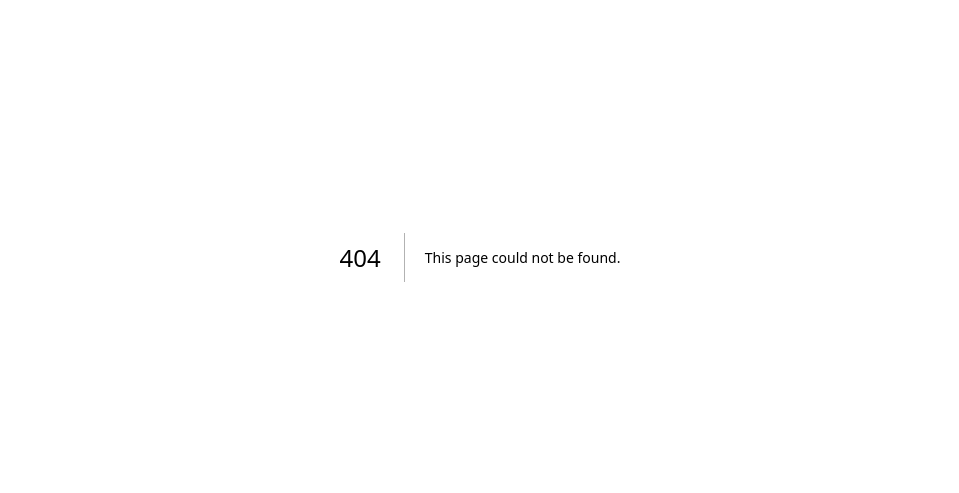
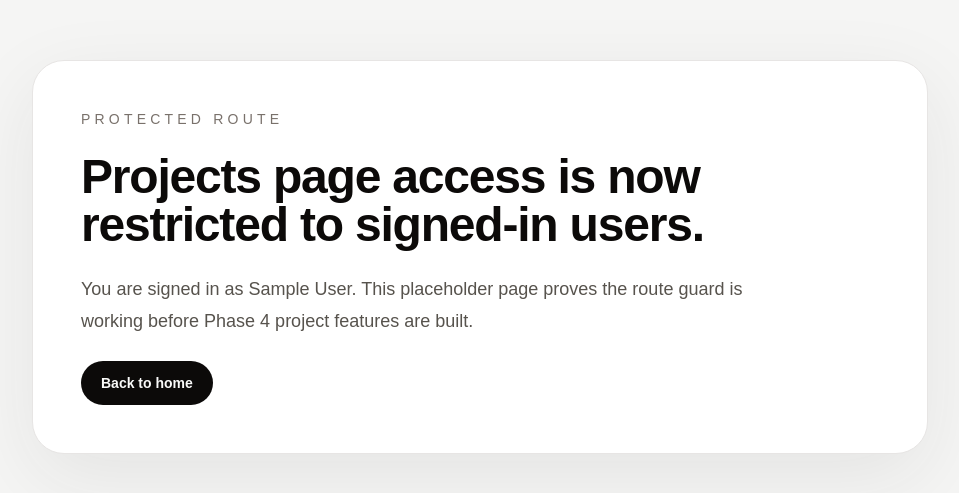
Before and after one commit to elifaltundag/projects-kanban, a Next.js app: page /projects in a window 1280 px wide. Before the commit this address had no page. Shown: the part 143-636 px from the top of the page, without its empty margins (160-1119 px from the left). Built offline with nearby package versions, Linux system fonts and the light colour scheme; no server answers; sample sign-in values are in the browser's storage.

Commit message:
Finish Phase 3: Auth and Session; add protected route

```diff
--- /dev/null
+++ b/proxy.ts
@@ -0,0 +1,14 @@
+import { NextResponse } from "next/server";
+import { auth } from "./auth";
+
+export const proxy = auth((request) => {
+  if (!request.auth) {
+    return NextResponse.redirect(new URL("/", request.nextUrl));
+  }
+
+  return NextResponse.next();
+});
+
+export const config = {
+  matcher: ["/projects/:path*"],
+};
--- /dev/null
+++ b/src/app/projects/page.tsx
@@ -0,0 +1,41 @@
+import Link from "next/link";
+import { redirect } from "next/navigation";
+import { auth } from "../../../auth";
+
+export default async function ProjectsPage() {
+  const session = await auth();
+
+  if (!session?.user) {
+    redirect("/");
+  }
+
+  return (
+    <div className="min-h-screen bg-stone-100 px-6 py-12 text-stone-950">
+      <main className="mx-auto flex min-h-[calc(100vh-6rem)] max-w-4xl items-center justify-center">
+        <section className="w-full rounded-[2rem] border border-stone-200 bg-white p-8 shadow-[0_24px_80px_rgba(41,37,36,0.08)] sm:p-12">
+          <div className="flex flex-col gap-6">
+            <p className="text-sm font-medium uppercase tracking-[0.3em] text-stone-500">
+              Protected Route
+            </p>
+            <h1 className="text-4xl font-semibold tracking-tight text-stone-950 sm:text-5xl">
+              Projects page access is now restricted to signed-in users.
+            </h1>
+            <p className="max-w-2xl text-lg leading-8 text-stone-600">
+              You are signed in as {session.user.name ?? session.user.email}.
+              This placeholder page proves the route guard is working before
+              Phase 4 project features are built.
+            </p>
+            <div className="flex flex-wrap gap-3">
+              <Link
+                href="/"
+                className="rounded-full bg-stone-950 px-5 py-3 text-sm font-semibold text-stone-50 transition hover:bg-stone-800"
+              >
+                Back to home
+              </Link>
+            </div>
+          </div>
+        </section>
+      </main>
+    </div>
+  );
+}
```
Also changed, not shown: 1 other file (tests, documents, lock files or other folders).
